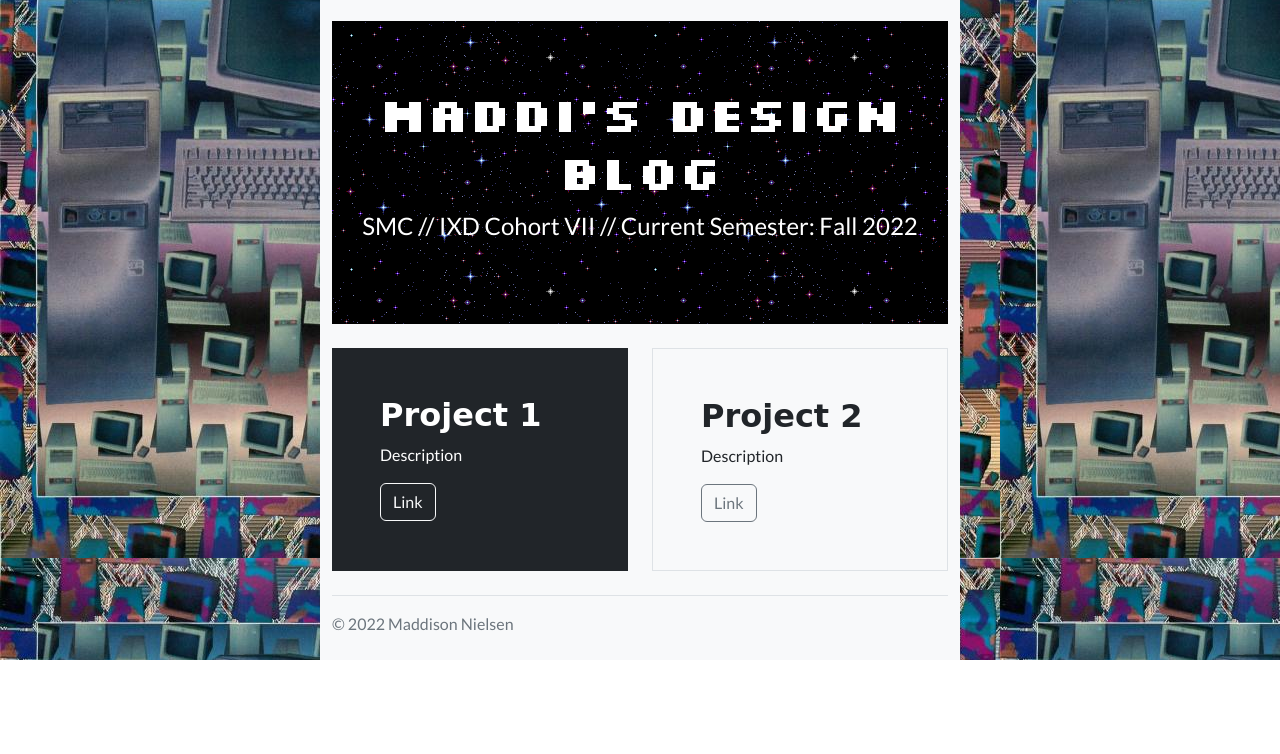
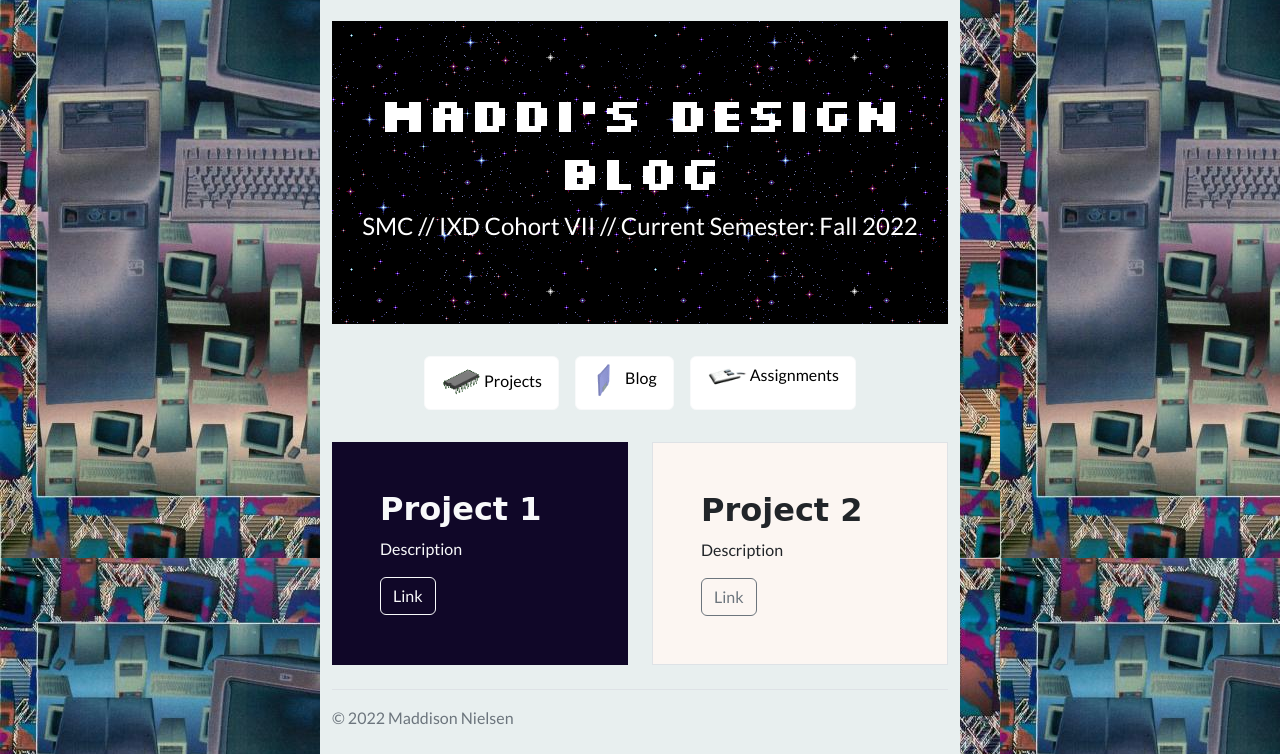
Before and after one commit to planarally/IXD, a plain HTML site: page index.html in a window 1280 px wide. Shown: the part 140-894 px from the top of the page. Before the commit the page ends 800 px from the top, so only its background shows below. Drawn offline with nearby package versions, Linux system fonts and the light colour scheme; a web font is replaced by a local one.

Commit message:
updated appearance, added menu

```diff
--- a/index.css
+++ b/index.css
@@ -27,6 +27,28 @@ h4 {
     font-family: 'Share', cursive !important;
 }
 
+.toplink {
+    text-decoration: none;
+    color: #8f2ead;
+}
+
+.bg-lite {
+    background-color: #e8efef !important;
+}
+
+.bg-dork {
+
+    background-color: #100728 !important;
+}
+
+.bg-tan {
+    background-color: #fcf6f2 !important;
+}
+
+.btn-light {
+background-color: white !important;
+}
+
 .bg-space{
     background-image: url(img/spacebackground.gif);
     background-repeat: repeat;
--- a/index.html
+++ b/index.html
@@ -10,7 +10,8 @@
 
 </head>
 <body>
-    <main><div class="container col-xl-6 col-lg-7 col-md-10 col-sm-12 py-4 bg-light">
+    <main>
+      <div class="container col-xl-6 col-lg-7 col-md-10 col-sm-12 py-4 bg-lite">
 
         <header class="pb-3 mb-4 border-bottom text-center">
           <div class="row align-items-center justify-content-around">
@@ -34,16 +35,28 @@
           </div>
         </div>
 
-          <div class="row align-items-md-stretch">
+
+        <div class="flex-row align-items-stretch justify-content-center my-2 d-flex flex-wrap">
+          <a class="m-2 px-3 btn btn-light" href="index.html"><img src="img/icchi.GIF" width="40" height="auto">
+            Projects</a>
+
+          <a class="m-2 px-3 btn btn-light" href="blog.html"><img src="img/flop.GIF" width="30" height="auto">
+            Blog</a>
+
+          <a class="m-2 px-3  btn btn-light" href=""><img src="img/mouse.GIF" width="40" height="auto">
+            Assignments</a>
+        </div>
+
+          <div class="row align-items-md-stretch my-4">
             <div class="col-md-6">
-              <div class="h-100 p-5 text-bg-dark  ">
+              <div class="h-100 p-5 text-light bg-dork">
                 <h2>Project 1</h2>
                 <p>Description</p>
                 <button class="btn btn-outline-light" type="button">Link</button>
               </div>
             </div>
             <div class="col-md-6">
-              <div class="h-100 p-5 bg-light border  ">
+              <div class="h-100 p-5 bg-tan border  ">
                 <h2>Project 2</h2>
                 <p>Description</p>
                 <button class="btn btn-outline-secondary" type="button">Link</button>
```
Also changed, not shown: blog.html (+18 -5 lines), img/flop.GIF (added), img/icchi.GIF (added), img/mouse.GIF (added). Lines whose indentation alone changed are shown as unchanged.
